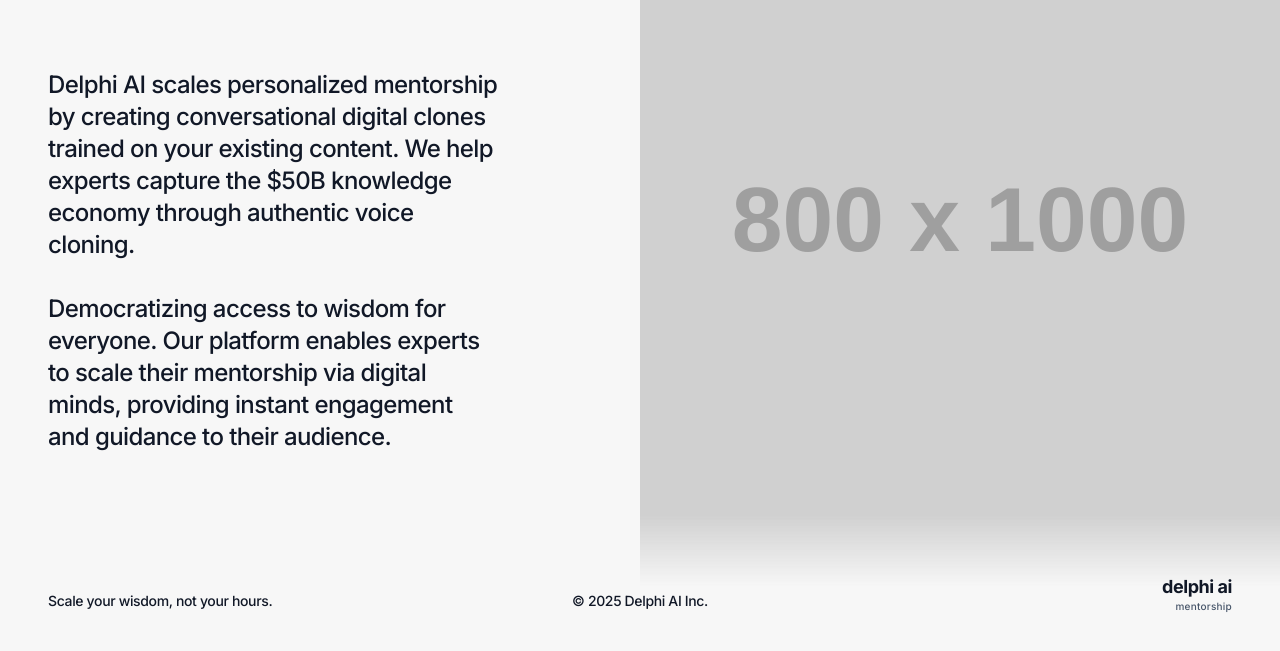
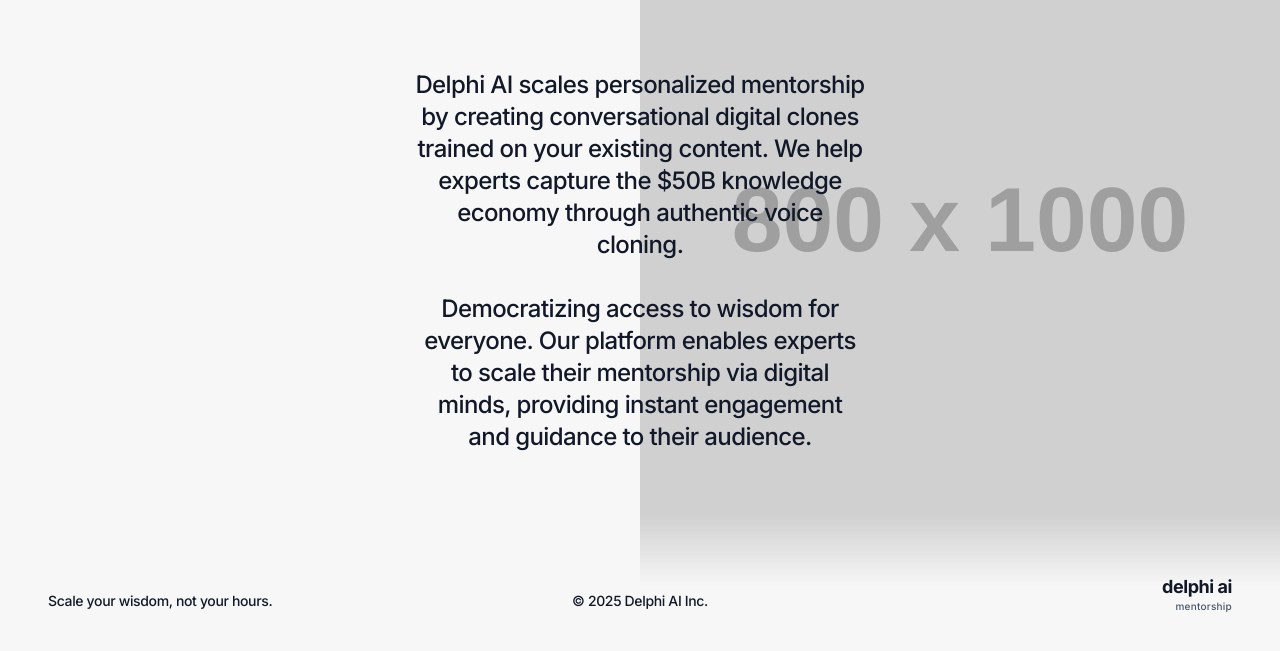
Before and after one commit to uncommon-websites/a354a0aa-69aa-4bb1-9e7b-66db6c22685a-hero-2, a plain HTML site: page index.html in a window 1280 px wide. Shown: the part 141-792 px from the top of the page. Drawn offline with nearby package versions, Linux system fonts and the light colour scheme; placeholder pictures from the web are drawn by us.

Commit message:
Adjust hero: Can you make the text centered

```diff
--- a/index.html
+++ b/index.html
@@ -79,8 +79,8 @@
     </header>
 
     <!-- Main Content Section -->
-    <main class="flex-grow flex flex-col justify-center w-full max-w-[90rem] z-10 relative mt-12 md:mt-0">
-        <div class="w-full md:w-[45%] lg:w-[38%] flex flex-col gap-8">
+    <main class="flex-grow flex flex-col justify-center items-center w-full max-w-[90rem] z-10 relative mt-12 md:mt-0">
+        <div class="w-full md:w-[45%] lg:w-[38%] flex flex-col gap-8 text-center">
             <p class="text-xl md:text-2xl font-medium leading-snug tracking-tight">
                 Delphi AI scales personalized mentorship by creating conversational digital clones trained on your existing content. We help experts capture the $50B knowledge economy through authentic voice cloning.
             </p>
```
